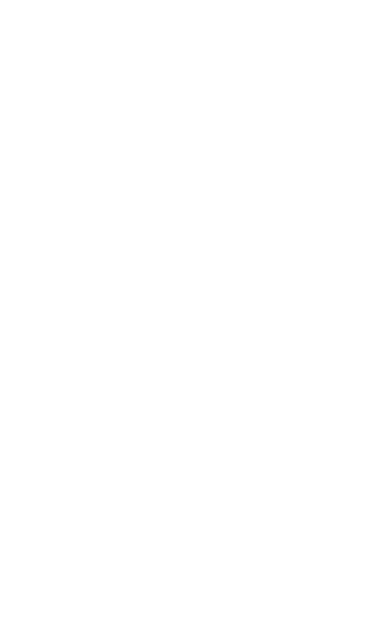
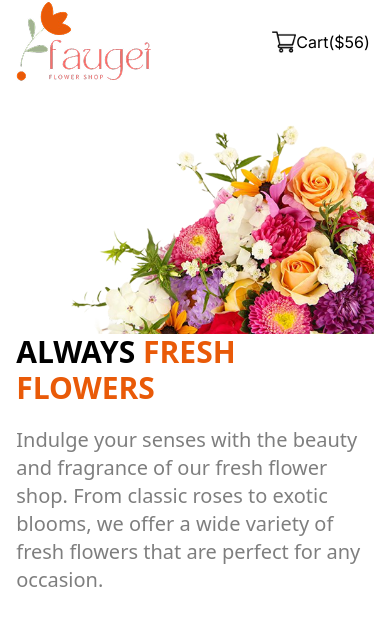
Before and after one commit to AbrarSian/website-using-html-and-tailwind, a plain HTML site: page index.html in a window 390 px wide. Drawn offline with nearby package versions, Linux system fonts and the light colour scheme.

Commit message:
nav and bg done with responsive

```diff
--- a/index.html
+++ b/index.html
@@ -14,10 +14,32 @@
     <link rel="preconnect" href="https://fonts.googleapis.com">
     <link rel="preconnect" href="https://fonts.gstatic.com" crossorigin>
     <link href="https://fonts.googleapis.com/css2?family=Inter:ital,opsz,wght@0,14..32,100..900;1,14..32,100..900&display=swap" rel="stylesheet">
+
+     <!-- talwind config js for font family -->
+    <script src="tailwind.cnfig.js"></script>
 </head>
 <body>
-    <header>
-
+    <header class="mx-auto w-11/12 sm:w-3/4">
+        <nav class="flex justify-between items-center">
+            <div>
+                <img src="./assets/logo.png" alt="company logo" srcset="">
+            </div>
+            <div class="flex gap-4 font-[inter]">
+                <a class="font-bold hidden sm:block" href="">Home</a>
+                <a href="" class=" hidden sm:block">Shop</a>
+                <a href="" class="hidden sm:block">About Us</a>
+                <a class="flex mr-1" href=""><img style="width: 24px;height: 24px;" src="./assets/1170678.jpg" alt="" srcset="">Cart($56)</a>
+            </div>
+        </nav>
+        <div class="flex mt-7 flex-col-reverse sm:flex-row sm:mt-28 sm:justify-between">
+            <div class="sm:w-[570px]">
+                <h1 class="font-noto font-semibold text-3xl sm:text-6xl">ALWAYS <span class="text-[#E95A08]">FRESH FLOWERS</span></h1>
+                <p class="font-inter font-normal text-xl sm:text-2xl opacity-50 pt-5">Indulge your senses with the beauty and fragrance of our fresh flower shop. From classic roses to exotic blooms, we offer a wide variety of fresh flowers that are perfect for any occasion. </p>
+            </div>
+            <div>
+                <img class="" src="./assets/hero-flower.png" alt="cover photo" srcset="">
+            </div>
+        </div>
     </header>
     <main>
 
```
Also changed, not shown: assets/1170678.jpg (added).
